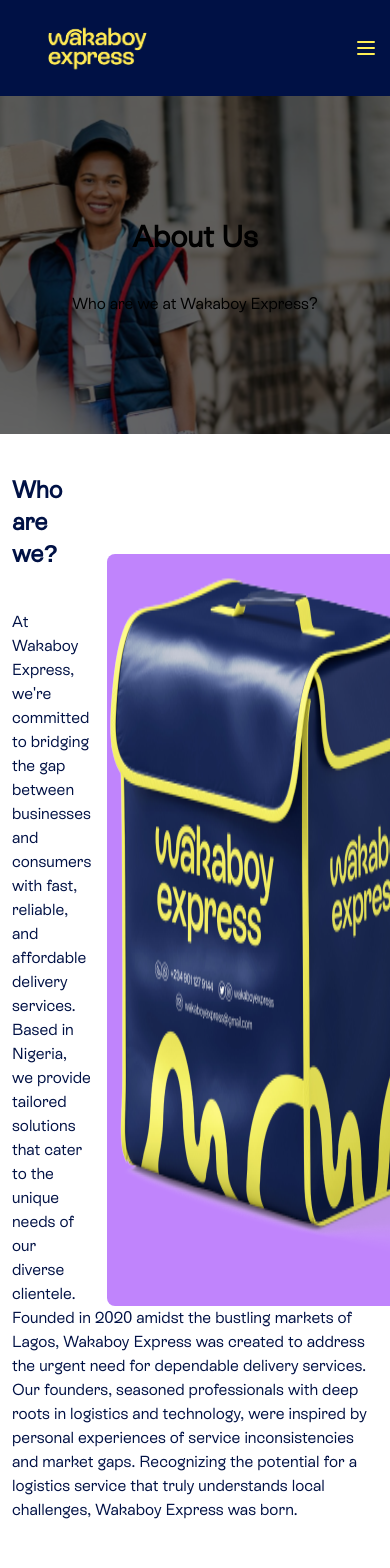
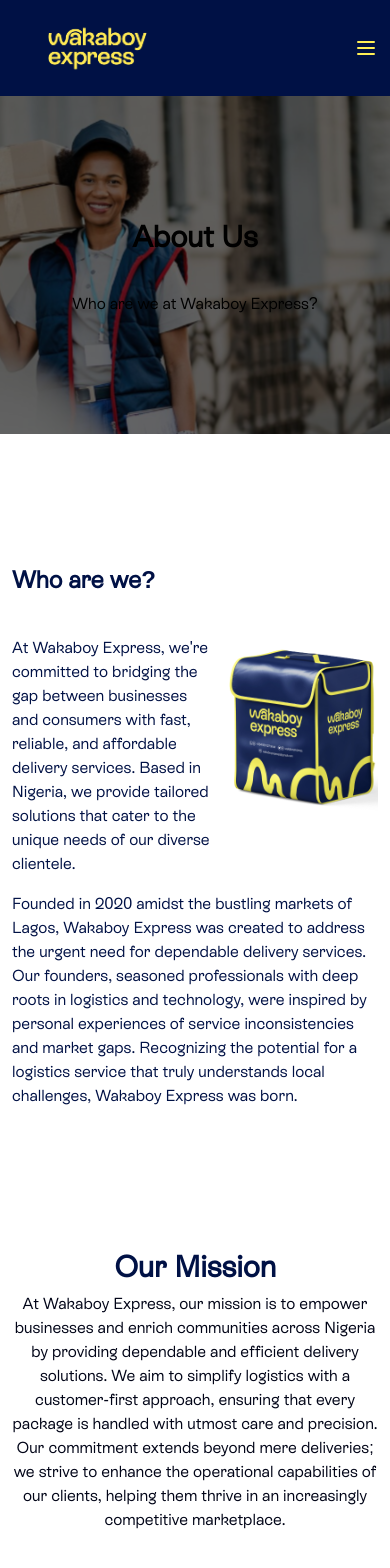
Before and after one commit to Rahmaao/wakaboy-website, a Next.js app: page /about in a window 390 px wide. Shown: the top 1568 px of the page. Built offline with nearby package versions, Linux system fonts and the light colour scheme.

Commit message:
minor edits

```diff
--- a/app/about/page.tsx
+++ b/app/about/page.tsx
@@ -43,8 +43,8 @@
         </div>
         <div className="min-h-[95vh] flex md:hidden justify-center items-center">
           <div className="py-10 px-3">
-            <div className="min-h-[30%] w-full flex">
-              <div className="text-[#001145]">
+            <div className="min-h-[30%] w-full flex items-start">
+              <div className="text-[#001145] flex-1">
                 <p className="text-2xl font-semibold pb-10">Who are we?</p>
                 <p>
                   At Wakaboy Express, we&apos;re committed to bridging the gap
@@ -54,16 +54,17 @@
                   diverse clientele.
                 </p>
               </div>
+              <div className="ml-4 mt-20">
                 <Image
                   src="/box.png"
                   alt="Description"
-                width={500}
-                height={500}
-                className="ml-4 rounded-lg mt-20 bg-purple-400"
-                // style={{ width: "auto", height: "100%" }}
+                  width={300}
+                  height={300}
+                  className="rounded-lg object-contain max-w-[150px] sm:max-w-[200px] w-full"
                 />
               </div>
-            <p className="text-[#001145]">
+            </div>
+            <p className="text-[#001145] mt-4">
               Founded in 2020 amidst the bustling markets of Lagos, Wakaboy Express was created to address the urgent need for dependable delivery services. Our founders, seasoned professionals with deep roots in logistics and technology, were inspired by personal experiences of service inconsistencies and market gaps. Recognizing the potential for a logistics service that truly understands local challenges, Wakaboy Express was born.
             </p>
           </div>
```
Lines whose indentation alone changed are shown as unchanged.
